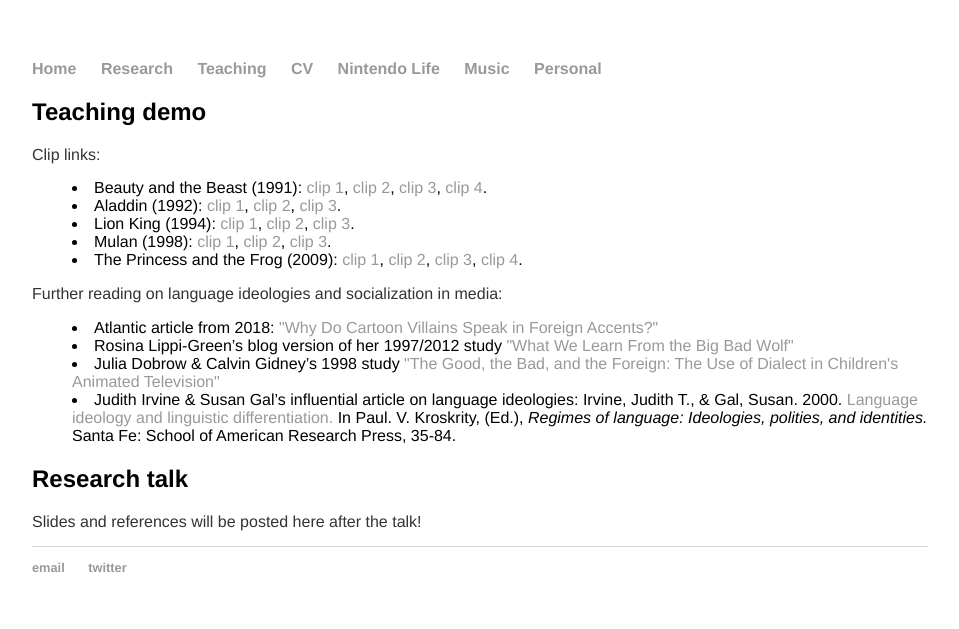
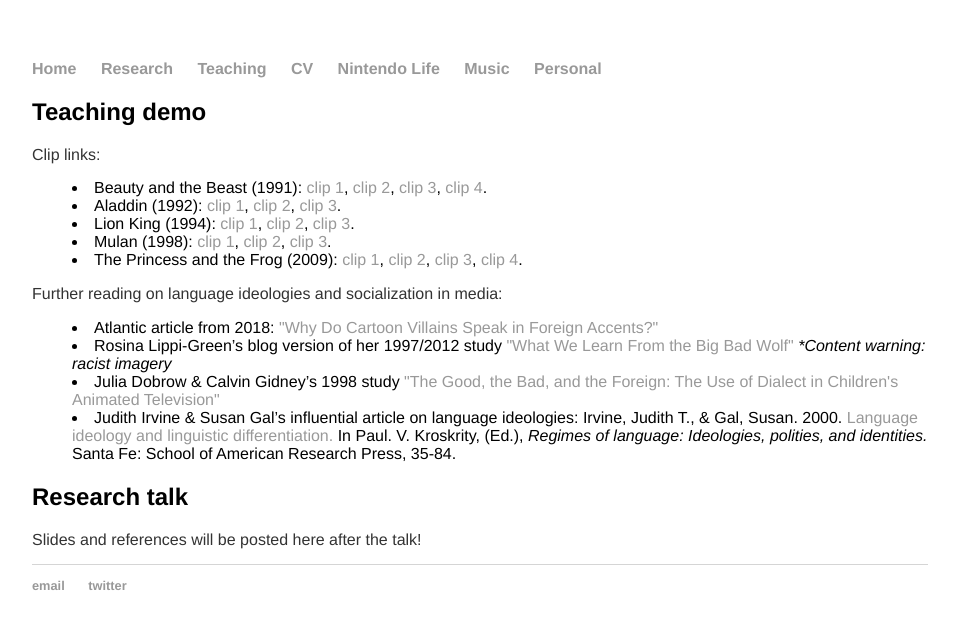
Before and after one commit to morgansleeper/morgansleeper.github.io, a Jekyll site: the page built from mac/index.html, in a window 1280 px wide. Shown: the top 629 px of the page, without its empty margins (160-1119 px from the left). Built offline with Jekyll 4.4.1, drawn with Linux system fonts in a browser that asks for light colours.

Commit message:
Update index.html

```diff
--- a/mac/index.html
+++ b/mac/index.html
@@ -30,7 +30,7 @@
 
 <p>Further reading on language ideologies and socialization in media:
 <li style="margin-left: 40px;">Atlantic article from 2018: <a href = https://www.theatlantic.com/education/archive/2018/01/why-do-cartoon-villains-speak-in-foreign-accents/549527/>"Why Do Cartoon Villains Speak in Foreign Accents?"</a></li>
-<li style="margin-left: 40px;">Rosina Lippi-Green’s blog version of her 1997/2012 study <a href = http://rosinalippi.com/weblog/shorter-works-essays/teaching-children-how-to-discriminate-what-we-learn-from-the-big-bad-wolf/>"What We Learn From the Big Bad Wolf"</a></li>
+<li style="margin-left: 40px;">Rosina Lippi-Green’s blog version of her 1997/2012 study <a href = http://rosinalippi.com/weblog/shorter-works-essays/teaching-children-how-to-discriminate-what-we-learn-from-the-big-bad-wolf/>"What We Learn From the Big Bad Wolf"</a> <em>*Content warning: racist imagery</em></li>
 <li style="margin-left: 40px;">Julia Dobrow & Calvin Gidney’s 1998 study <a href = http://www.jstor.org/stable/1049446>"The Good, the Bad, and the Foreign: The Use of Dialect in Children's Animated Television"</a></li>
 <li style="margin-left: 40px;">Judith Irvine & Susan Gal’s influential article on language ideologies:
   Irvine, Judith T., & Gal, Susan. 2000. <a href = https://web.stanford.edu/~eckert/PDF/IrvineGal2000.pdf>Language ideology and linguistic differentiation.</a> In Paul. V. Kroskrity, (Ed.),
```
